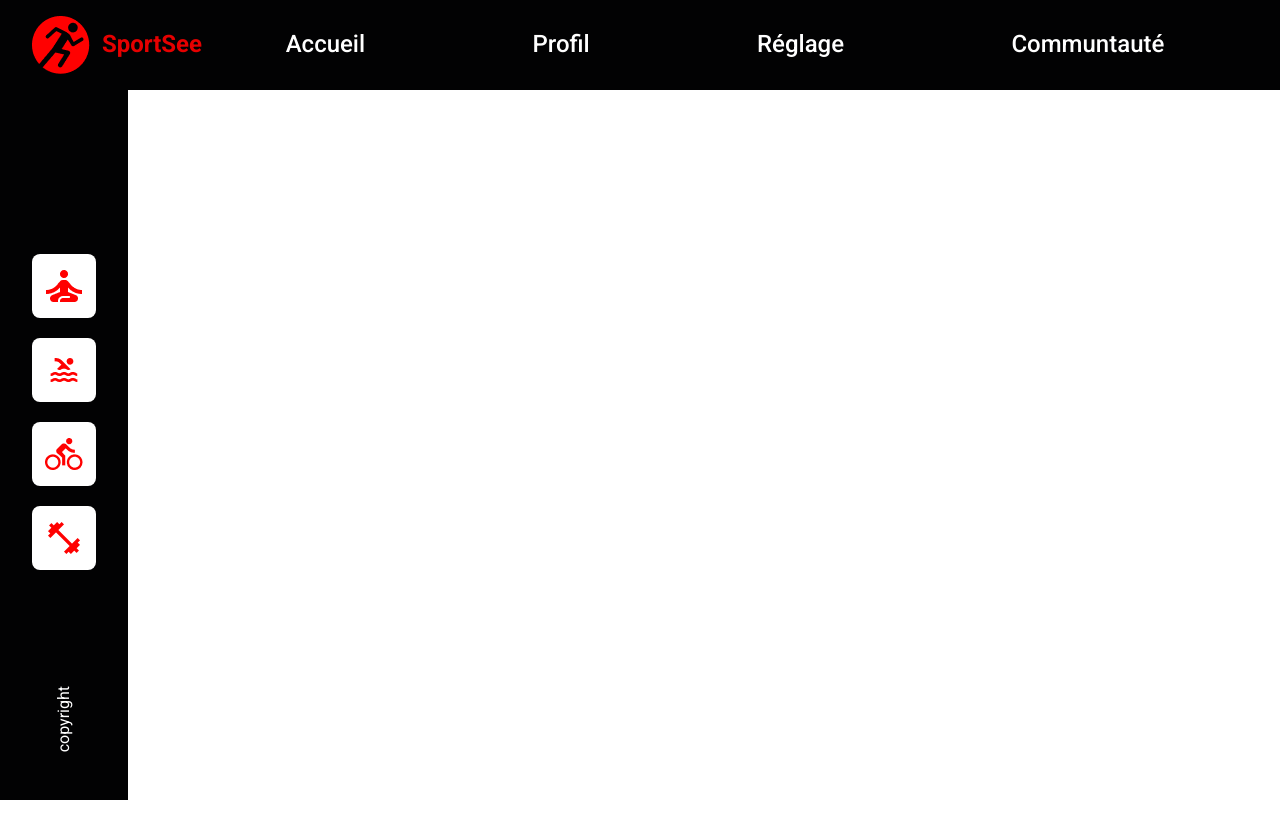
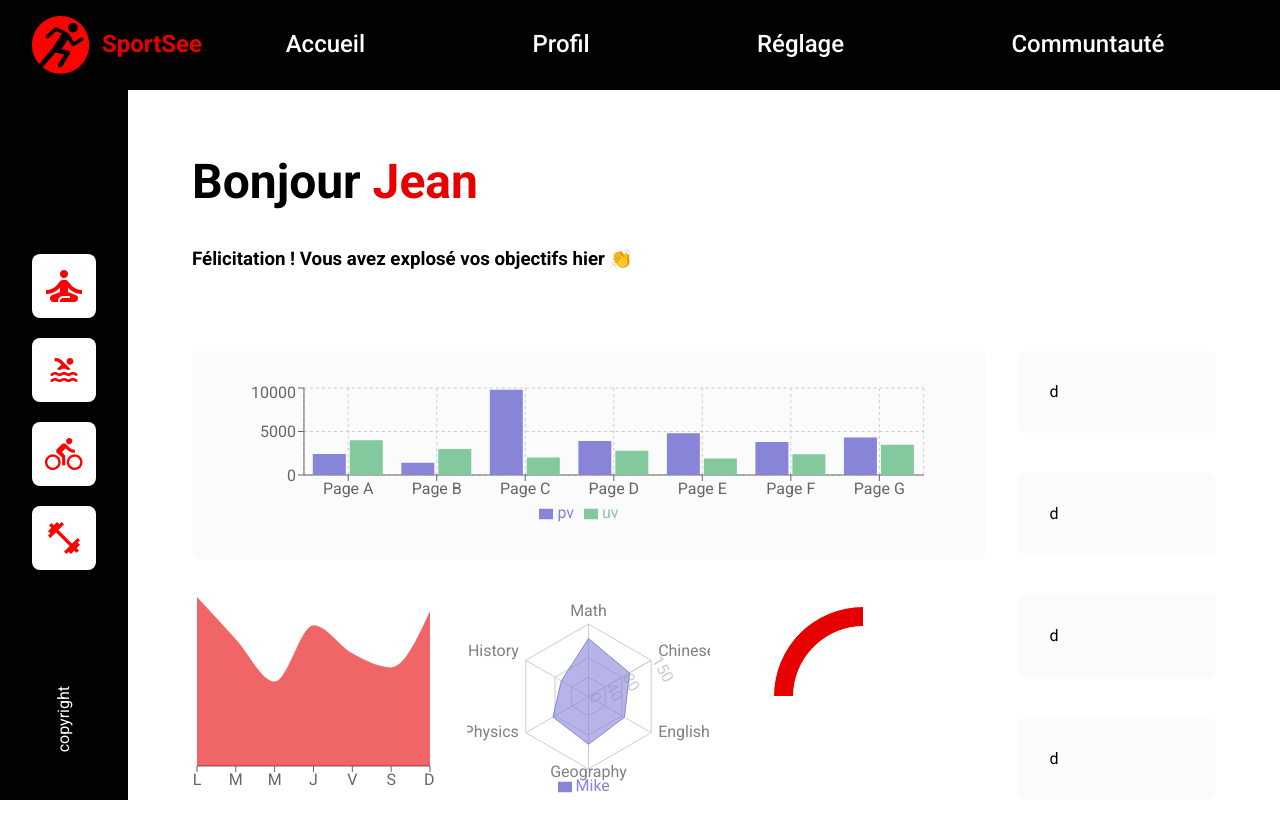
Before and after one commit to oliflox/projet-12-sportsee, a React (Vite) app: page / in a window 1280 px wide. Shown: the top 838 px of the page. Before the commit the page ends 800 px from the top, so only its background shows below. Built offline with nearby package versions, Linux system fonts and the light colour scheme.

Commit message:
Add dashboard components and styles for analytics display

```diff
--- a/src/assets/css/app.css
+++ b/src/assets/css/app.css
@@ -71,6 +71,48 @@
     color: var(--white);
 }
 
-.dashboard{
+.dashboard {
     padding: var(--spacing-7xl);
+    width: 100%;
 }
+
+.dashboard-title {
+    font-size: var(--title-font-size);
+    font-weight: var(--bold);
+    margin-bottom: var(--spacing-3xl);
+}
+
+.username {
+    color: var(--primary);
+}
+
+.dashboard-analytics {
+    margin: var(--spacing-8xl) 0;
+    display: flex;
+    gap: var(--spacing-2xl);
+}
+
+.dashboard-analytics__card{
+    display: grid;
+    grid-template-columns: repeat(3, 1fr);
+    grid-template-rows: repeat(2, 1fr);
+    gap: var(--spacing-2xl);
+    width: 80%;
+}
+
+.dashboard-card{
+    background-color: var(--lightgray);
+    border-radius: var(--radius);
+    padding: var(--spacing-2xl);
+}
+
+.dashboard-daily__analytic{
+    grid-area: 1 / 1 / 2 / 4;
+}
+
+.dashboard-analytics__nutrition{
+    width: 20%;
+    display: flex;
+    flex-direction: column;
+    gap: var(--spacing-3xl);
+}
--- a/src/assets/css/variables.css
+++ b/src/assets/css/variables.css
@@ -5,7 +5,7 @@
     --white: #fff;
     --black: #020203;
     --primary: #E60000;
-    --lightGray: #FBFBFB;
+    --lightgray: #FBFBFB;
 
     --radius: 8px;
 
@@ -17,6 +17,7 @@
     --light: 300;
 
     --nav-font-size: 24px;
+    --title-font-size: 48px;
 
     --spacing-xxs: 0.25rem;
     --spacing-xs: 0.5rem;
--- /dev/null
+++ b/src/components/AverageLength.jsx
@@ -0,0 +1,54 @@
+import {
+  AreaChart,
+  Area,
+  XAxis,
+  YAxis,
+  CartesianGrid,
+  Tooltip,
+  ResponsiveContainer,
+} from "recharts";
+
+const data = [
+    {
+        name: "L",
+        uv: 60,
+    },
+    {
+        name: "M",
+        uv: 45,
+    },
+    {
+        name: "M",
+        uv: 30,
+    },
+    {
+        name: "J",
+        uv: 50,
+    },
+    {
+        name: "V",
+        uv: 40,
+    },
+    {
+        name: "S",
+        uv: 35,
+    },
+    {
+        name: "D",
+        uv: 55,
+    },
+];
+
+export default function AverageLength() {
+  return (
+    <div className="dashboard-average__length">
+      <ResponsiveContainer width="100%" height="100%">
+        <AreaChart width={500} height={400} data={data}>
+          <XAxis dataKey="name" />
+          <Tooltip />
+          <Area type="monotone" dataKey="uv" stroke="#0000000" fill="#E60000" />
+        </AreaChart>
+      </ResponsiveContainer>
+    </div>
+  );
+}
--- /dev/null
+++ b/src/components/Carbs.jsx
@@ -0,0 +1,3 @@
+export default function Carbs() {
+  return <div className="dashboard-carbs dashboard-card">d</div>;
+}
--- /dev/null
+++ b/src/components/DailyAnalytics.jsx
@@ -0,0 +1,92 @@
+import {
+  BarChart,
+  Bar,
+  XAxis,
+  YAxis,
+  CartesianGrid,
+  Tooltip,
+  Legend,
+  Rectangle,
+  ResponsiveContainer,
+} from "recharts";
+
+const data = [
+  {
+    name: "Page A",
+    uv: 4000,
+    pv: 2400,
+    amt: 2400,
+  },
+  {
+    name: "Page B",
+    uv: 3000,
+    pv: 1398,
+    amt: 2210,
+  },
+  {
+    name: "Page C",
+    uv: 2000,
+    pv: 9800,
+    amt: 2290,
+  },
+  {
+    name: "Page D",
+    uv: 2780,
+    pv: 3908,
+    amt: 2000,
+  },
+  {
+    name: "Page E",
+    uv: 1890,
+    pv: 4800,
+    amt: 2181,
+  },
+  {
+    name: "Page F",
+    uv: 2390,
+    pv: 3800,
+    amt: 2500,
+  },
+  {
+    name: "Page G",
+    uv: 3490,
+    pv: 4300,
+    amt: 2100,
+  },
+];
+
+export default function DayliAnalytics() {
+  return (
+    <div className="dashboard-daily__analytic dashboard-card">
+      <ResponsiveContainer width="100%" height="100%">
+        <BarChart
+          width={500}
+          height={300}
+          data={data}
+          margin={{
+            top: 5,
+            right: 30,
+            left: 20,
+            bottom: 5,
+          }}
+        >
+          <CartesianGrid strokeDasharray="3 3" />
+          <XAxis dataKey="name" />
+          <YAxis />
+          <Tooltip />
+          <Legend />
+          <Bar
+            dataKey="pv"
+            fill="#8884d8"
+            activeBar={<Rectangle fill="pink" stroke="blue" />}
+          />
+          <Bar
+            dataKey="uv"
+            fill="#82ca9d"
+            activeBar={<Rectangle fill="gold" stroke="purple" />}
+          />
+        </BarChart>
+      </ResponsiveContainer>
+    </div>
+  );
+}
--- /dev/null
+++ b/src/components/DailyCal.jsx
@@ -0,0 +1,3 @@
+export default function DailyCal() {
+  return <div className="dashboard-dayli__cal dashboard-card">d</div>;
+}
--- a/src/components/Dashboard.jsx
+++ b/src/components/Dashboard.jsx
@@ -1,7 +1,33 @@
+import DayliAnalytics from "./DailyAnalytics";
+import AverageLength from "./AverageLength";
+import Intensity from "./Intensity";
+import Score from "./Score";
+import DailyCal from "./DailyCal";
+import Protein from "./Protein";
+import Carbs from "./Carbs";
+import Fat from "./Fat";
+
 export default function Dashboard() {
-
   return (
     <section className="dashboard">
+      <h2 className="dashboard-title">
+        Bonjour <span className="username">Jean</span>
+      </h2>
+      <h3>Félicitation ! Vous avez explosé vos objectifs hier &#128079;</h3>
+      <section className="dashboard-analytics">
+        <article className="dashboard-analytics__card">
+          <DayliAnalytics />
+          <AverageLength />
+          <Intensity />
+          <Score />
+        </article>
+        <article className="dashboard-analytics__nutrition">
+          <DailyCal />
+          <Protein />
+          <Carbs />
+          <Fat />
+        </article>
+      </section>
     </section>
   );
 }
--- /dev/null
+++ b/src/components/Fat.jsx
@@ -0,0 +1,3 @@
+export default function Fat() {
+  return <div className="dashboard-fat dashboard-card">d</div>;
+}
--- /dev/null
+++ b/src/components/Intensity.jsx
@@ -0,0 +1,70 @@
+import {
+  Radar,
+  RadarChart,
+  PolarGrid,
+  Legend,
+  PolarAngleAxis,
+  PolarRadiusAxis,
+  ResponsiveContainer,
+} from "recharts";
+
+const data = [
+  {
+    subject: "Math",
+    A: 120,
+    B: 110,
+    fullMark: 150,
+  },
+  {
+    subject: "Chinese",
+    A: 98,
+    B: 130,
+    fullMark: 150,
+  },
+  {
+    subject: "English",
+    A: 86,
+    B: 130,
+    fullMark: 150,
+  },
+  {
+    subject: "Geography",
+    A: 99,
+    B: 100,
+    fullMark: 150,
+  },
+  {
+    subject: "Physics",
+    A: 85,
+    B: 90,
+    fullMark: 150,
+  },
+  {
+    subject: "History",
+    A: 65,
+    B: 85,
+    fullMark: 150,
+  },
+];
+
+export default function Intensity() {
+  return (
+    <div className="dashboard-intensity">
+      <ResponsiveContainer width="100%" height="100%">
+        <RadarChart cx="50%" cy="50%" outerRadius="80%" data={data}>
+          <PolarGrid />
+          <PolarAngleAxis dataKey="subject" />
+          <PolarRadiusAxis angle={30} domain={[0, 150]} />
+          <Radar
+            name="Mike"
+            dataKey="A"
+            stroke="#8884d8"
+            fill="#8884d8"
+            fillOpacity={0.6}
+          />
+          <Legend />
+        </RadarChart>
+      </ResponsiveContainer>
+    </div>
+  );
+}
--- /dev/null
+++ b/src/components/Protein.jsx
@@ -0,0 +1,3 @@
+export default function Protein() {
+  return <div className="dashboard-protein dashboard-card">d</div>;
+}
--- /dev/null
+++ b/src/components/Score.jsx
@@ -0,0 +1,24 @@
+import { PieChart, Pie, ResponsiveContainer, Tooltip } from "recharts";
+const data = [{ name: "A1", value: 12 }];
+
+export default function Score() {
+  return (
+    <div className="dashboard-score">
+      <ResponsiveContainer width="100%" height="100%">
+        <PieChart width={260} height={260}>
+          <Pie
+            data={data}
+            dataKey="value"
+            cx="50%"
+            cy="50%"
+            innerRadius={70}
+            outerRadius={90}
+            startAngle={90}
+            endAngle={180}
+            fill="#E60000"
+          />
+        </PieChart>
+      </ResponsiveContainer>
+    </div>
+  );
+}
```
